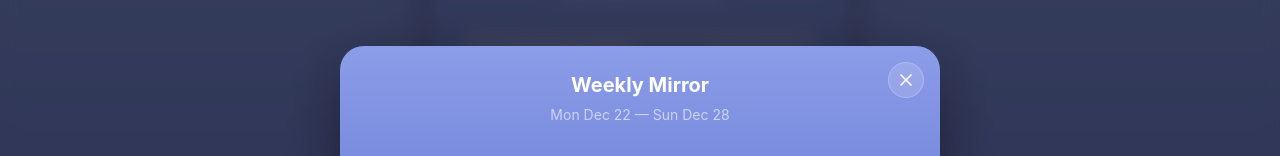
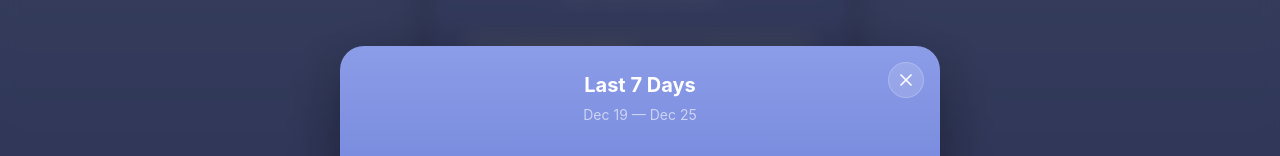
Before and after one commit to YOROBIZ/heara, a Vue app: page / in a window 1280 px wide. Both pictures are taken after a click on the button 702 px from the left and 91 px from the top of the page. Shown: the part 129-285 px from the top of the page. Built offline with nearby package versions, Linux system fonts and the light colour scheme.

Commit message:
fix(analytics): Changed from Monday-Sunday to Last 7 Days rolling window - BREAKING: Weekly Mirror -> Last 7 Days for immediate visibility - Sessions now appear in Insights as soon as completed - Added console.log in WeeklySummary mount for debugging - Much better UX: no waiting for 'current week'

```diff
--- a/src/components/WeeklySummary.vue
+++ b/src/components/WeeklySummary.vue
@@ -1,8 +1,8 @@
 <template>
   <div class="weekly-summary">
     <div class="summary-header">
-      <h3 class="summary-title">Weekly Mirror</h3>
-      <p class="summary-subtitle">Mon {{ formatDate(range.start) }} — Sun {{ formatDate(range.end) }}</p>
+      <h3 class="summary-title">Last 7 Days</h3>
+      <p class="summary-subtitle">{{ formatDate(range.start) }} — {{ formatDate(range.end) }}</p>
     </div>
 
     <div v-if="isLoading" class="summary-loading">
@@ -70,9 +70,10 @@ const {
 } = storeToRefs(analyticsStore)
 
 // Fetch range for display
-const range = analyticsStore.currentWeekRange
+const range = analyticsStore.last7DaysRange
 
 onMounted(() => {
+  console.log('[WeeklySummary] Component mounted, loading data...')
   analyticsStore.loadWeeklyData()
 })
 
--- a/src/stores/analyticsStore.ts
+++ b/src/stores/analyticsStore.ts
@@ -7,21 +7,17 @@ export const useAnalyticsStore = defineStore('analytics', () => {
     const weeklySessions = ref<Session[]>([])
     const isLoading = ref(false)
 
-    // Calculate current week (Monday 00:00 to Sunday 23:59)
-    const currentWeekRange = computed(() => {
+    // Calculate last 7 days (rolling window - shows data immediately!)
+    const last7DaysRange = computed(() => {
         const now = new Date()
-        const day = now.getDay() // 0 (Sun) to 6 (Sat)
-        const diff = day === 0 ? -6 : 1 - day // Days to subtract to get to Monday
+        now.setHours(23, 59, 59, 999) // End of today
 
-        const monday = new Date(now)
-        monday.setDate(now.getDate() + diff)
-        monday.setHours(0, 0, 0, 0)
+        const sevenDaysAgo = new Date(now)
+        sevenDaysAgo.setDate(now.getDate() - 6) // 7 days total (including today)
+        sevenDaysAgo.setHours(0, 0, 0, 0)
 
-        const sunday = new Date(monday)
-        sunday.setDate(monday.getDate() + 6)
-        sunday.setHours(23, 59, 59, 999)
-
-        return { start: monday, end: sunday }
+        console.log('[Analytics] Date range:', sevenDaysAgo, 'to', now)
+        return { start: sevenDaysAgo, end: now }
     })
 
     // Meeting time in seconds
@@ -84,8 +80,8 @@ export const useAnalyticsStore = defineStore('analytics', () => {
     async function loadWeeklyData() {
         isLoading.value = true
         try {
-            const { start, end } = currentWeekRange.value
-            console.log('[Analytics] Loading data for week:', start, 'to', end)
+            const { start, end } = last7DaysRange.value
+            console.log('[Analytics] Loading data for last 7 days:', start, 'to', end)
             weeklySessions.value = await getSessionsForDateRange(start, end)
             console.log('[Analytics] Loaded sessions:', weeklySessions.value.length, weeklySessions.value)
         } catch (error) {
@@ -98,7 +94,7 @@ export const useAnalyticsStore = defineStore('analytics', () => {
     return {
         weeklySessions,
         isLoading,
-        currentWeekRange,
+        last7DaysRange,
         meetingTime,
         focusTime,
         totalMeetingCost,
```
